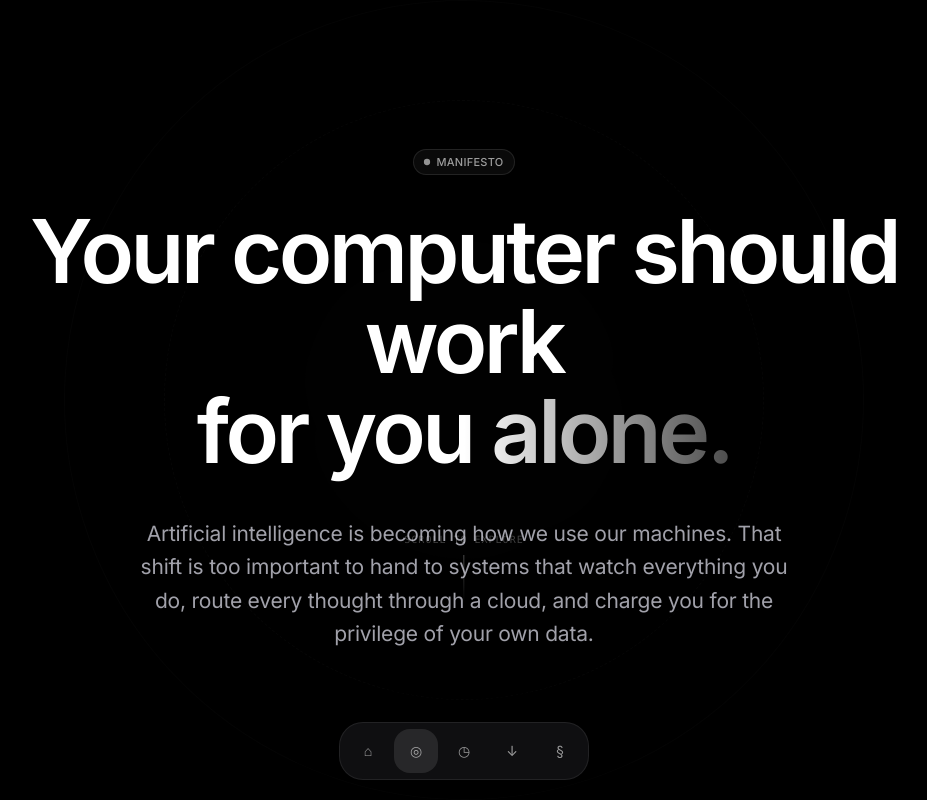
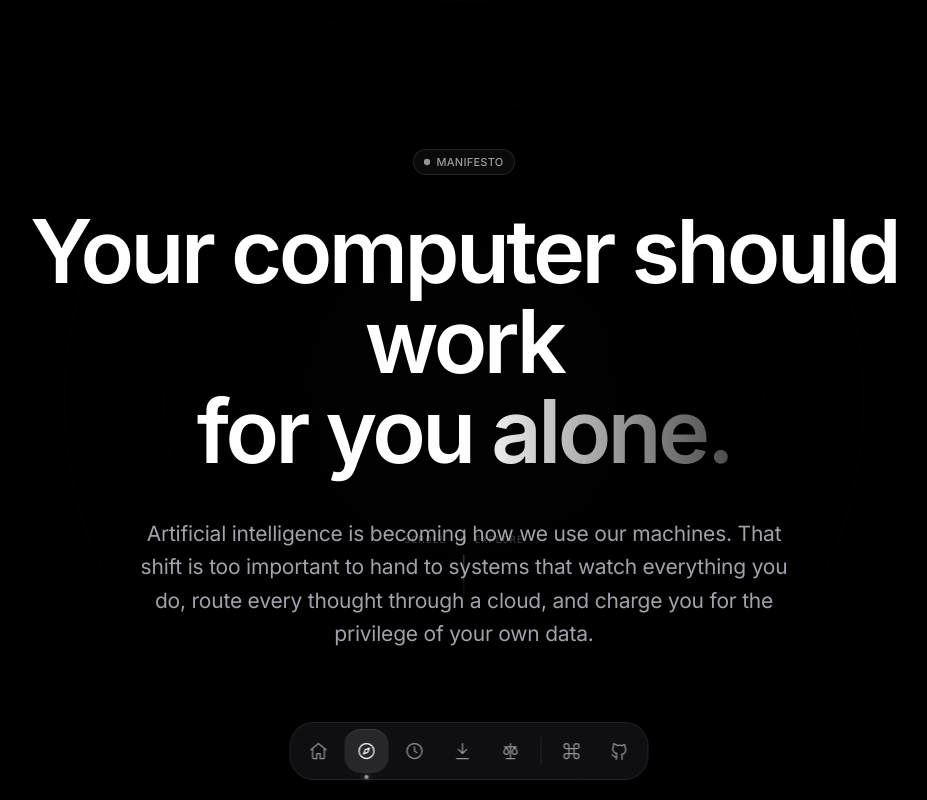
Before and after one commit to sahajpatel123/conduraapp, a Next.js app in the folder web/: page /manifesto in a window 1280 px wide. Shown: the top 800 px of the page, without its empty margins (176-1103 px from the left). Built offline with nearby package versions, Linux system fonts and the light colour scheme.

Commit message:
feat(web): elegant dock — mature SVG icons, magnify-on-hover, active dot, ⌘K + GitHub actions, scroll-to-top

```diff
--- a/web/components/motion/Icon.tsx
+++ b/web/components/motion/Icon.tsx
@@ -261,6 +261,56 @@ export function IconHeart(props: IconProps) {
   );
 }
 
+export function IconHome(props: IconProps) {
+  return (
+    <svg {...base(props)}>
+      <path d="M3 10.5L12 3l9 7.5M5 9.5V20a1 1 0 0 0 1 1h4v-6h4v6h4a1 1 0 0 0 1-1V9.5" />
+    </svg>
+  );
+}
+
+export function IconClock(props: IconProps) {
+  return (
+    <svg {...base(props)}>
+      <circle cx="12" cy="12" r="9" />
+      <path d="M12 7v5l3 2" />
+    </svg>
+  );
+}
+
+export function IconScale(props: IconProps) {
+  return (
+    <svg {...base(props)}>
+      <path d="M12 3v18M5 7h14M7 7l-3 6a3 3 0 0 0 6 0L7 7zM17 7l-3 6a3 3 0 0 0 6 0l-3-6zM7 21h10" />
+    </svg>
+  );
+}
+
+export function IconCompass(props: IconProps) {
+  return (
+    <svg {...base(props)}>
+      <circle cx="12" cy="12" r="9" />
+      <path d="M15.5 8.5l-2 5-5 2 2-5 5-2z" />
+    </svg>
+  );
+}
+
+export function IconCommand(props: IconProps) {
+  return (
+    <svg {...base(props)}>
+      <path d="M9 6a3 3 0 1 0-3 3h12a3 3 0 1 0-3-3v12a3 3 0 1 0 3-3H6a3 3 0 1 0 3 3V6z" />
+    </svg>
+  );
+}
+
+export function IconArrowUp(props: IconProps) {
+  return (
+    <svg {...base(props)}>
+      <path d="M12 19V5M6 11l6-6 6 6" />
+    </svg>
+  );
+}
+
 /* ── Map string keys → components for data-driven sections ── */
 
 export const ICONS = {
@@ -286,6 +336,13 @@ export const ICONS = {
   layers: IconLayers,
   github: IconGithub,
   heart: IconHeart,
+  home: IconHome,
+  clock: IconClock,
+  scale: IconScale,
+  compass: IconCompass,
+  command: IconCommand,
+  arrowUp: IconArrowUp,
+  download: IconDownload,
 } as const;
 
 export type IconKey = keyof typeof ICONS;
--- a/web/components/shell/SiteDock.tsx
+++ b/web/components/shell/SiteDock.tsx
@@ -2,62 +2,215 @@
 
 import Link from "next/link";
 import { usePathname } from "next/navigation";
+import { useState, useEffect } from "react";
 import { LayoutGroup, motion } from "motion/react";
 import Tooltip from "@/components/motion/Tooltip";
+import { Icon, type IconKey } from "@/components/motion/Icon";
 import { useReducedMotion } from "@/hooks/useReducedMotion";
-import { NAV_LINKS } from "@/lib/site";
+import { NAV_LINKS, SITE } from "@/lib/site";
 import { springSnappy } from "@/lib/motion";
 
-const ICONS: Record<string, string> = {
-  "/": "⌂",
-  "/manifesto": "◎",
-  "/download": "↓",
-  "/changelog": "◷",
-  "/legal": "§",
+/* ────────────────────────────────────────────────────────────
+   SiteDock — macOS-style dock, bottom-center, every page.
+
+   Mature, useful, restrained:
+   - Mature SVG icons (no Unicode glyphs), currentColor, hover lift.
+   - Shared-layout active pill glides to the current route.
+   - Magnify-on-hover: neighbors of the hovered item scale up
+     subtly (the classic dock feel) without going cartoonish.
+   - Two action buttons on the right, behind a divider:
+     ⌘K opens the command palette, GitHub links out.
+   - Tooltips on every item (hover + keyboard focus).
+   - Reduced-motion: instant, no magnify.
+   - Scroll-to-top hidden until you scroll past the first viewport.
+   ──────────────────────────────────────────────────────────── */
+
+type DockEntry = {
+  href: string;
+  label: string;
+  icon: IconKey;
+  action?: "command" | "external";
+  target?: string;
 };
 
-const DOCK = [{ href: "/", label: "Home" }, ...NAV_LINKS];
+// Nav items get real SVG icons now.
+const ICON_BY_ROUTE: Record<string, IconKey> = {
+  "/": "home",
+  "/manifesto": "compass",
+  "/changelog": "clock",
+  "/download": "download",
+  "/legal": "scale",
+};
+
+const NAV_ENTRIES: DockEntry[] = [
+  { href: "/", label: "Home", icon: "home" },
+  ...NAV_LINKS.map((l) => ({
+    href: l.href,
+    label: l.label,
+    icon: ICON_BY_ROUTE[l.href] ?? "list",
+  })),
+];
+
+const ACTIONS: DockEntry[] = [
+  { href: "#command-palette", label: "Command palette  ⌘K", icon: "command", action: "command" },
+  { href: SITE.github, label: "GitHub", icon: "github", action: "external", target: "_blank" },
+];
 
 export default function SiteDock() {
   const pathname = usePathname();
   const reduced = useReducedMotion();
+  const [hovered, setHovered] = useState<number | null>(null);
+  const [showTop, setShowTop] = useState(false);
+
+  // Show the scroll-to-top affordance only after the user has scrolled
+  // past the first viewport. Keeps the dock clean on first load.
+  useEffect(() => {
+    const onScroll = () => setShowTop(window.scrollY > window.innerHeight * 0.8);
+    onScroll();
+    window.addEventListener("scroll", onScroll, { passive: true });
+    return () => window.removeEventListener("scroll", onScroll);
+  }, []);
+
+  const openCommandPalette = () => {
+    // Toggle the palette by dispatching the same shortcut it listens for.
+    // Cheapest way to bridge a click → the existing keydown handler
+    // without lifting palette state into a context.
+    window.dispatchEvent(
+      new KeyboardEvent("keydown", {
+        key: "k",
+        metaKey: true,
+        bubbles: true,
+        cancelable: true,
+      })
+    );
+  };
+
+  const scrollToTop = () => {
+    window.scrollTo({ top: 0, behavior: reduced ? "auto" : "smooth" });
+  };
+
+  const renderEntry = (entry: DockEntry, index: number) => {
+    const active =
+      entry.href === "/"
+        ? pathname === "/"
+        : pathname === entry.href || pathname.startsWith(`${entry.href}/`);
+
+    // Dock magnification: the hovered item is largest, immediate neighbors
+    // scale up subtly, everything else stays base. Distance-based falloff.
+    const distance = hovered === null ? null : Math.abs(hovered - index);
+    const scale = reduced
+      ? 1
+      : distance === null
+        ? 1
+        : distance === 0
+          ? 1.18
+          : distance === 1
+            ? 1.07
+            : 1;
+
+    const handleClick =
+      entry.action === "command"
+        ? (e: React.MouseEvent) => {
+            e.preventDefault();
+            openCommandPalette();
+          }
+        : undefined;
+
+    const inner = (
+      <motion.span
+        animate={{ scale }}
+        transition={reduced ? { duration: 0 } : { type: "spring", stiffness: 500, damping: 30 }}
+        className="relative flex h-11 w-11 items-center justify-center"
+      >
+        {active && (
+          <motion.span
+            layoutId="dock-active"
+            className="absolute inset-0 rounded-2xl bg-white/[0.10] shadow-[inset_0_1px_0_rgba(255,255,255,0.10)]"
+            transition={reduced ? { duration: 0 } : springSnappy}
+          />
+        )}
+        {/* Active dot under the icon */}
+        {active && (
+          <span className="absolute -bottom-1.5 left-1/2 h-1 w-1 -translate-x-1/2 rounded-full bg-white/60 shadow-[0_0_6px_rgba(255,255,255,0.5)]" />
+        )}
+        <Icon
+          name={entry.icon}
+          size={20}
+          className={`relative z-10 transition-colors ${
+            active ? "text-white" : "text-white/55 hover:text-white"
+          }`}
+        />
+      </motion.span>
+    );
+
+    return (
+      <Tooltip key={entry.href + entry.label} label={entry.label} side="top">
+        {entry.action === "external" ? (
+          <a
+            href={entry.href}
+            target={entry.target}
+            rel="noopener noreferrer"
+            aria-label={entry.label}
+            onMouseEnter={() => setHovered(index)}
+            onMouseLeave={() => setHovered(null)}
+            onFocus={() => setHovered(index)}
+            onBlur={() => setHovered(null)}
+            className="relative flex items-center justify-center rounded-2xl text-white/55 transition-colors hover:text-white"
+          >
+            {inner}
+          </a>
+        ) : (
+          <Link
+            href={entry.href}
+            aria-label={entry.label}
+            aria-current={active ? "page" : undefined}
+            onClick={handleClick}
+            onMouseEnter={() => setHovered(index)}
+            onMouseLeave={() => setHovered(null)}
+            onFocus={() => setHovered(index)}
+            onBlur={() => setHovered(null)}
+            className="relative flex items-center justify-center rounded-2xl text-white/55 transition-colors hover:text-white"
+          >
+            {inner}
+          </Link>
+        )}
+      </Tooltip>
+    );
+  };
 
   return (
     <nav
       aria-label="Primary"
-      className="fixed bottom-5 left-1/2 z-[160] -translate-x-1/2"
+      className="fixed bottom-5 left-1/2 z-[160] flex -translate-x-1/2 items-end gap-2"
     >
+      {/* Scroll-to-top — slides in only after the user scrolls down. */}
+      <LayoutGroup id="dock-top">
+        <motion.button
+          type="button"
+          onClick={scrollToTop}
+          aria-label="Scroll to top"
+          initial={false}
+          animate={{
+            width: showTop ? 44 : 0,
+            opacity: showTop ? 1 : 0,
+            marginRight: showTop ? 8 : 0,
+          }}
+          transition={reduced ? { duration: 0 } : springSnappy}
+          className="flex h-11 shrink-0 items-center justify-center overflow-hidden rounded-2xl border border-white/[0.08] bg-[#111113]/92 text-white/55 shadow-[0_12px_40px_rgba(0,0,0,0.45)] backdrop-blur-xl hover:text-white"
+        >
+          <Icon name="arrowUp" size={18} />
+        </motion.button>
+      </LayoutGroup>
+
+      {/* Main dock surface */}
       <LayoutGroup id="site-dock">
         <div className="flex items-center gap-1 rounded-3xl border border-white/[0.08] bg-[#111113]/92 p-1.5 shadow-[0_12px_40px_rgba(0,0,0,0.45)] backdrop-blur-xl">
-          {DOCK.map((item) => {
-            const active =
-              item.href === "/"
-                ? pathname === "/"
-                : pathname === item.href || pathname.startsWith(`${item.href}/`);
-            const icon = ICONS[item.href] ?? "•";
+          {NAV_ENTRIES.map(renderEntry)}
 
-            return (
-              <Tooltip key={item.href} label={item.label} side="top">
-                <Link
-                  href={item.href}
-                  aria-label={item.label}
-                  aria-current={active ? "page" : undefined}
-                  className="relative flex h-11 w-11 items-center justify-center rounded-2xl text-sm text-white/58 transition-colors hover:text-white"
-                >
-                  {active && (
-                    <motion.span
-                      layoutId="dock-active"
-                      className="absolute inset-0 rounded-2xl bg-white/[0.10]"
-                      transition={reduced ? { duration: 0 } : springSnappy}
-                    />
-                  )}
-                  <span className="relative z-10" aria-hidden>
-                    {icon}
-                  </span>
-                </Link>
-              </Tooltip>
-            );
-          })}
+          {/* Divider between nav and actions */}
+          <span className="mx-1 h-7 w-px bg-white/[0.08]" />
+
+          {ACTIONS.map(renderEntry)}
         </div>
       </LayoutGroup>
     </nav>
```
